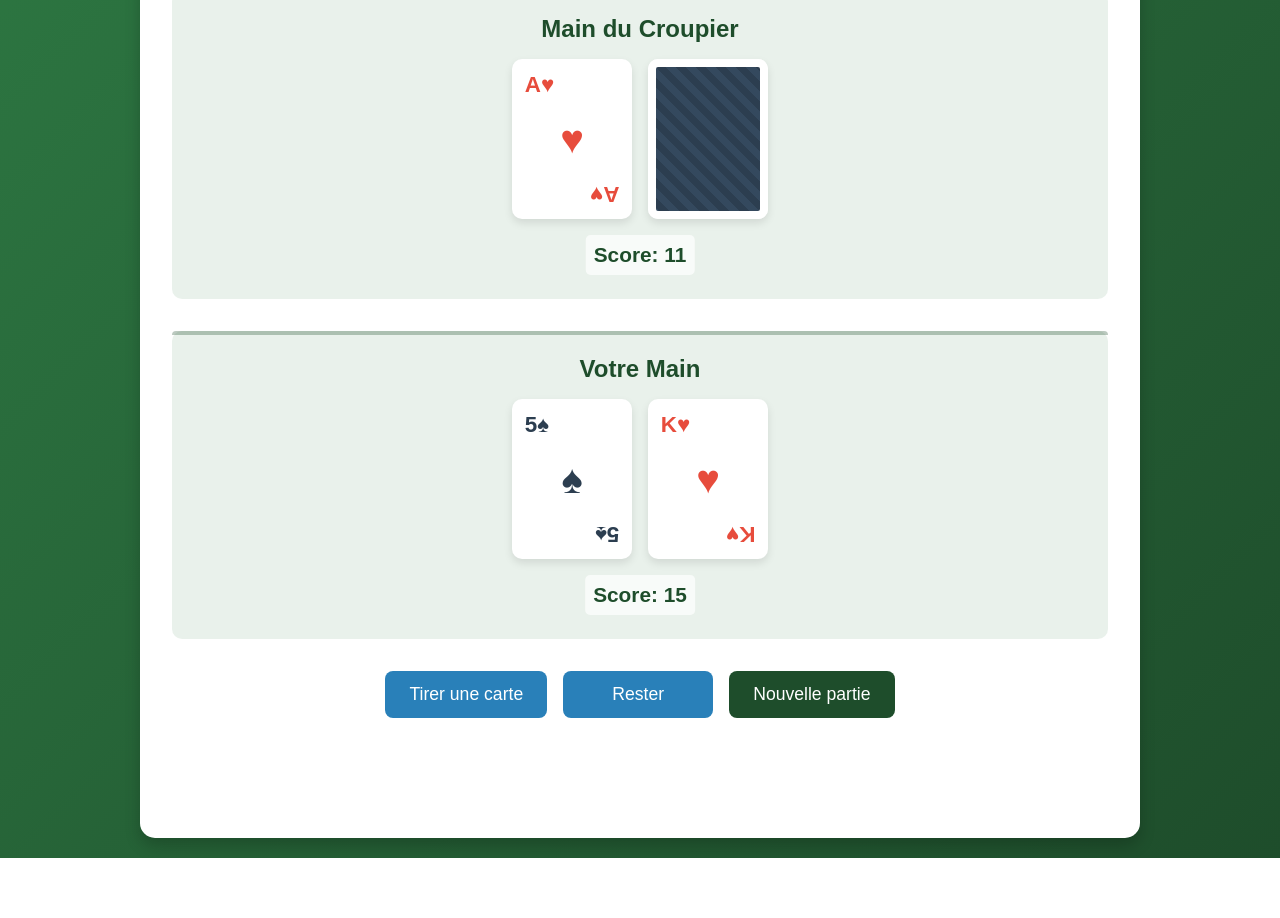
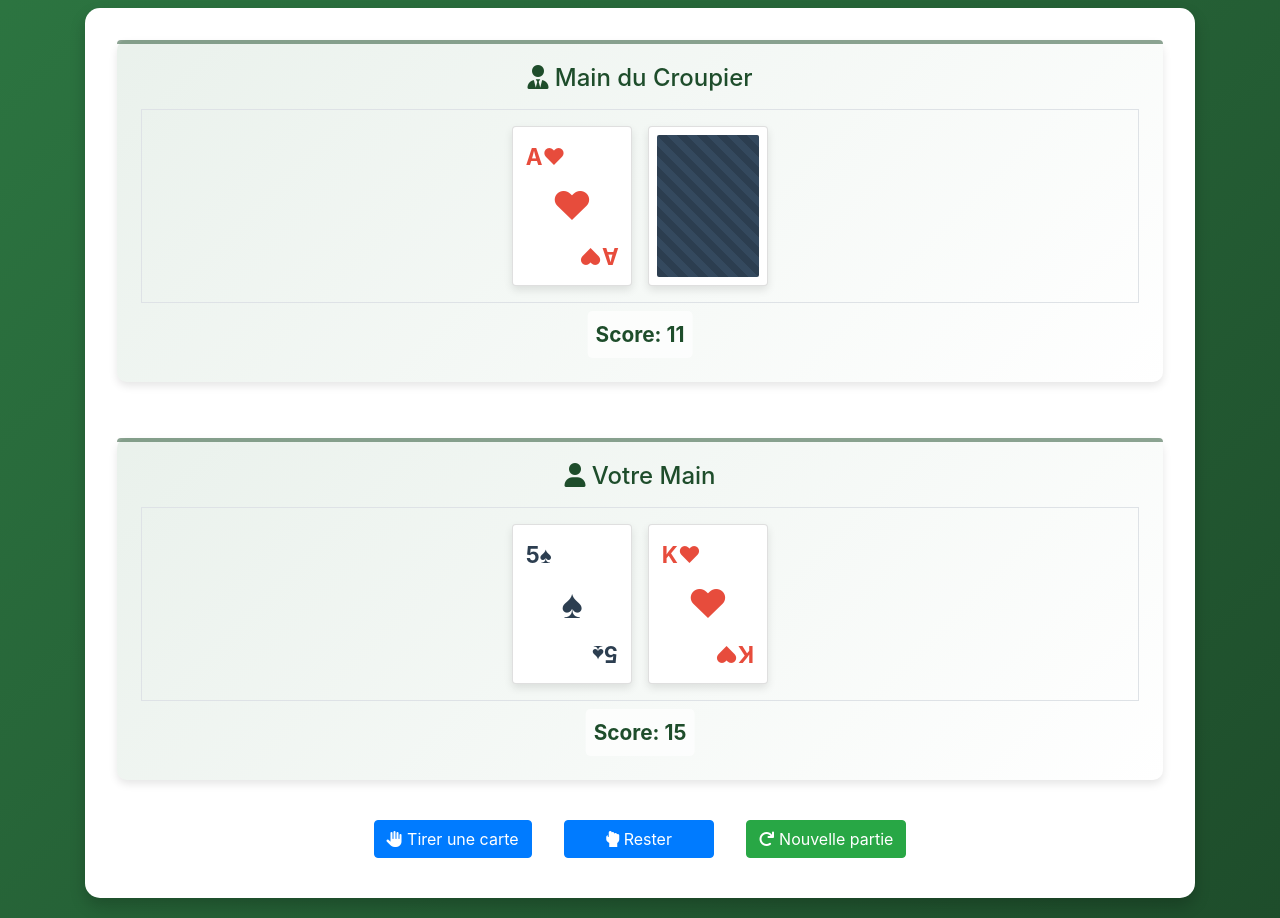
Before and after one commit to Baylox/SigmaJack, a plain HTML site: page index.html in a window 1280 px wide. Shown: the part 151-1069 px from the top of the page. Before the commit the page ends 1009 px from the top, so only its background shows below. Drawn offline with nearby package versions, Linux system fonts and the light colour scheme.

Commit message:
Enhance UI with Bootstrap and Font Awesome, improve layout and styling for dealer and player areas

```diff
--- a/index.html
+++ b/index.html
@@ -5,29 +5,37 @@
     <meta name="viewport" content="width=device-width, initial-scale=1.0">
     <title>Blackjack</title>
     <link rel="stylesheet" href="style.css">
+    <link rel="stylesheet" href="https://cdnjs.cloudflare.com/ajax/libs/font-awesome/6.0.0-beta3/css/all.min.css">
+    <link rel="stylesheet" href="https://stackpath.bootstrapcdn.com/bootstrap/4.5.2/css/bootstrap.min.css">
 </head>
 <body>
-    <div class="container">
-        <h1>Blackjack</h1>
-        <div class="game-area">
-            <div class="dealer-area">
-                <h2 class="player-title">Main du Croupier</h2>
-                <div id="dealer-cards" class="cards"></div>
-                <div id="dealer-score" class="score">Score: 0</div>
+    <div class="container mt-5">
+        <h1 class="text-center display-4">Blackjack</h1>
+        <div class="game-area mt-4">
+            <div class="dealer-area mb-4">
+                <h2 class="player-title"><i class="fas fa-user-tie"></i> Main du Croupier</h2>
+                <div id="dealer-cards" class="cards border p-3"></div>
+                <div id="dealer-score" class="score mt-2">Score: 0</div>
             </div>
-            <div class="player-area">
-                <h2 class="player-title">Votre Main</h2>
-                <div id="player-cards" class="cards"></div>
-                <div id="player-score" class="score">Score: 0</div>
+
+            <div id="message" class="message mt-4 text-center"></div>
+
+            <div class="player-area mb-4">
+                <h2 class="player-title"><i class="fas fa-user"></i> Votre Main</h2>
+                <div id="player-cards" class="cards border p-3"></div>
+                <div id="player-score" class="score mt-2">Score: 0</div>
             </div>
-            <div class="controls">
-                <button id="hit-button" class="action-button">Tirer une carte</button>
-                <button id="stand-button" class="action-button">Rester</button>
-                <button id="new-game-button">Nouvelle partie</button>
+
+            <div class="controls text-center">
+                <button id="hit-button" class="btn btn-primary m-2"><i class="fas fa-hand-paper"></i> Tirer une carte</button>
+                <button id="stand-button" class="btn btn-primary m-2"><i class="fas fa-hand-rock"></i> Rester</button>
+                <button id="new-game-button" class="btn btn-success m-2"><i class="fas fa-redo"></i> Nouvelle partie</button>
             </div>
-            <div id="message" class="message"></div>
         </div>
     </div>
     <script type="module" src="/js/main.js"></script>
+    <script src="https://code.jquery.com/jquery-3.5.1.slim.min.js"></script>
+    <script src="https://cdn.jsdelivr.net/npm/@popperjs/core@2.5.4/dist/umd/popper.min.js"></script>
+    <script src="https://stackpath.bootstrapcdn.com/bootstrap/4.5.2/js/bootstrap.min.js"></script>
 </body>
 </html>
--- a/style.css
+++ b/style.css
@@ -48,8 +48,15 @@ h1 {
     margin-bottom: 2rem;
     padding: 1.5rem;
     border-radius: 10px;
-    background-color: rgba(45, 119, 66, 0.1);
+    background: linear-gradient(135deg, rgba(45, 119, 66, 0.1), rgba(255, 255, 255, 0.1));
     position: relative;
+    box-shadow: 0 4px 8px rgba(0, 0, 0, 0.1);
+    transition: transform 0.3s, box-shadow 0.3s;
+}
+
+.dealer-area:hover, .player-area:hover {
+    transform: translateY(-5px);
+    box-shadow: 0 8px 16px rgba(0, 0, 0, 0.2);
 }
 
 .dealer-area::before, .player-area::before {
@@ -61,9 +68,13 @@ h1 {
     height: 4px;
     background: var(--primary-color);
     border-radius: 10px 10px 0 0;
-    opacity: 0.3;
+    opacity: 0.5;
+    transition: opacity 0.3s;
 }
 
+.dealer-area:hover::before, .player-area:hover::before {
+    opacity: 1;
+}
 /* Cartes */
 .cards {
     display: flex;
@@ -187,7 +198,7 @@ button:hover:not(:disabled) {
 }
 
 button:disabled {
-    background-color: #ccc;
+    background-color: #7f8c8d;
     cursor: not-allowed;
     transform: none;
 }
@@ -201,7 +212,6 @@ button:disabled {
     min-height: 2rem;
     padding: 1rem;
     border-radius: 8px;
-    background: rgba(255, 255, 255, 0.7);
 }
 
 /* Styles pour les écrans moyens */
```
